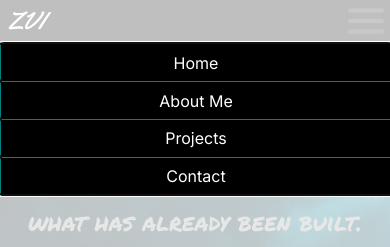
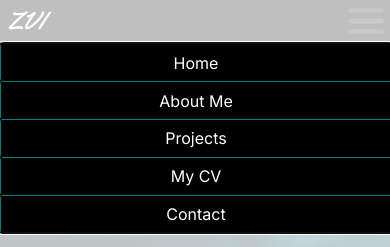
Before and after one commit to zvischvarcz/Portfolio-website, a React (Create React App) app: page / in a window 390 px wide. Both pictures are taken after a click on the picture 365 px from the left and 21 px from the top of the page. Shown: the top 247 px of the page. Built offline with nearby package versions, Linux system fonts and the light colour scheme; the HTML template or start-up script is replaced by a standard one; a web font is replaced by a local one.

Commit message:
Added CV links to Navbar for mobile

```diff
--- a/src/components/Navbar.js
+++ b/src/components/Navbar.js
@@ -58,6 +58,8 @@ function Navbar() {
 
           <Link onClick={closeModal} className="menuNavBarOptionText" to="/projects">Projects</Link>
 
+          <a rel="noreferrer" onClick={closeModal} target="_blank" className="menuNavBarOptionText" href={myCV} >My CV</a>
+
           <Link onClick={closeModal} className="menuNavBarOptionText" to="/contact">Contact</Link>
         </Modal>
       </nav>
```
